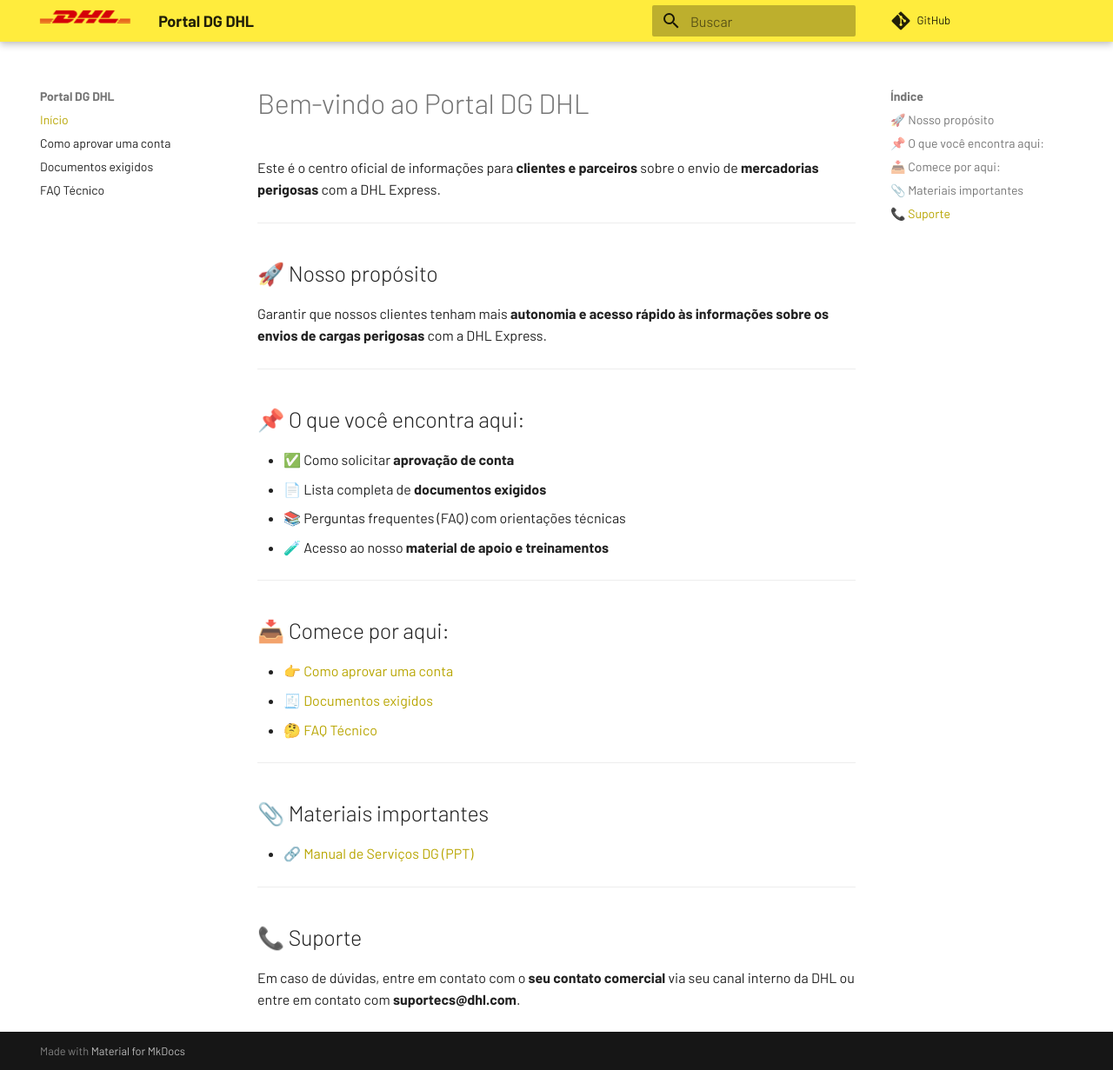
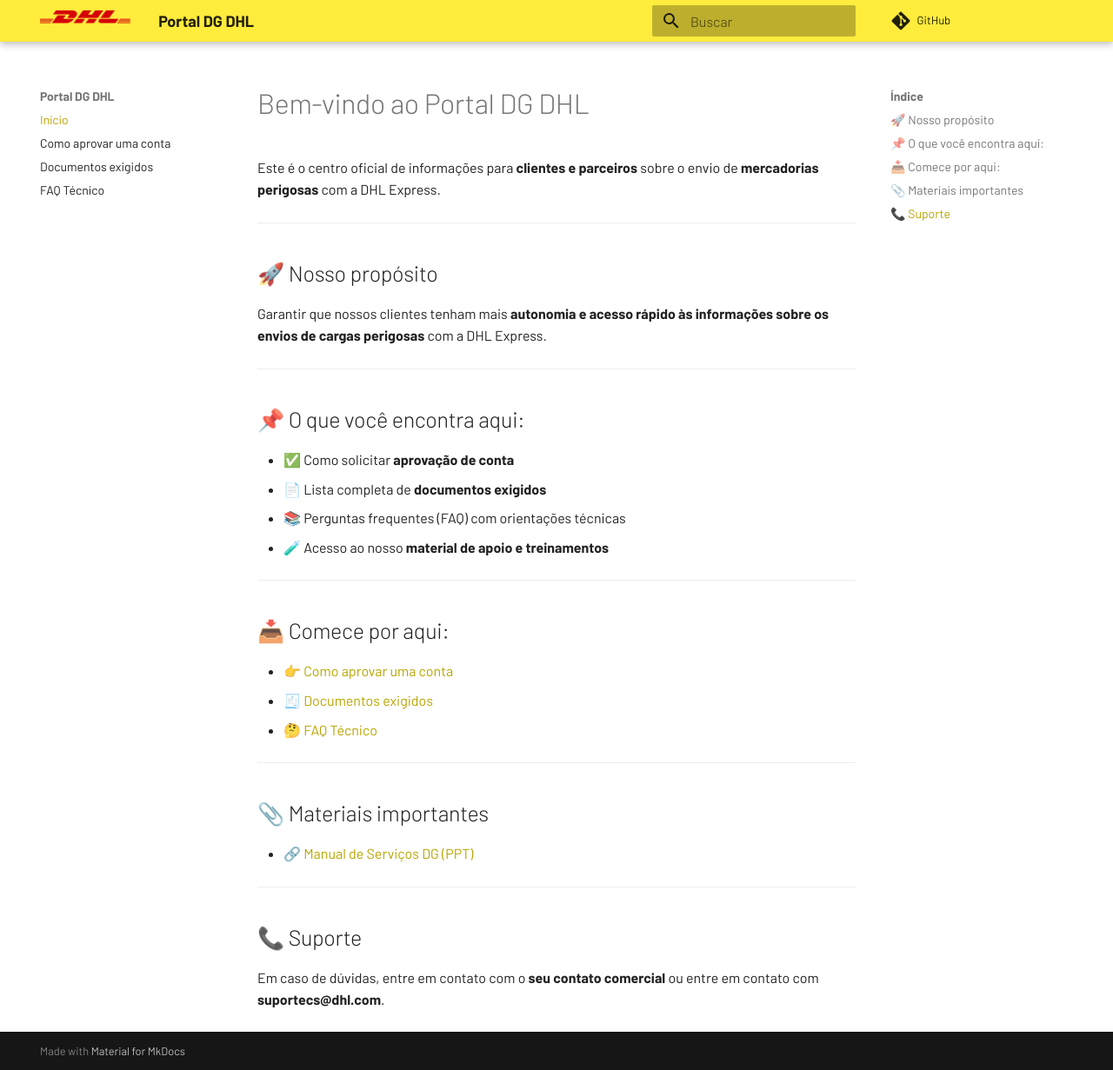
Before and after one commit to portaldangerousgoods/dpdhl, an MkDocs documentation site: the page built from docs/index.md, in a window 1280 px wide and 1231 px high. Shown: the whole window at 87% size. Built offline with MkDocs 1.6.1 and Material for MkDocs 9.7.7, drawn with Linux system fonts in a browser that asks for light colours; comment, search, counter and statistics services are not loaded.

Commit message:
Update index.md

```diff
--- a/docs/index.md
+++ b/docs/index.md
@@ -35,4 +35,4 @@
 
 ## 📞 Suporte
 
-Em caso de dúvidas, entre em contato com o **seu contato comercial** via seu canal interno da DHL ou entre em contato com **suportecs@dhl.com**.
+Em caso de dúvidas, entre em contato com o **seu contato comercial** ou entre em contato com **suportecs@dhl.com**.
```
